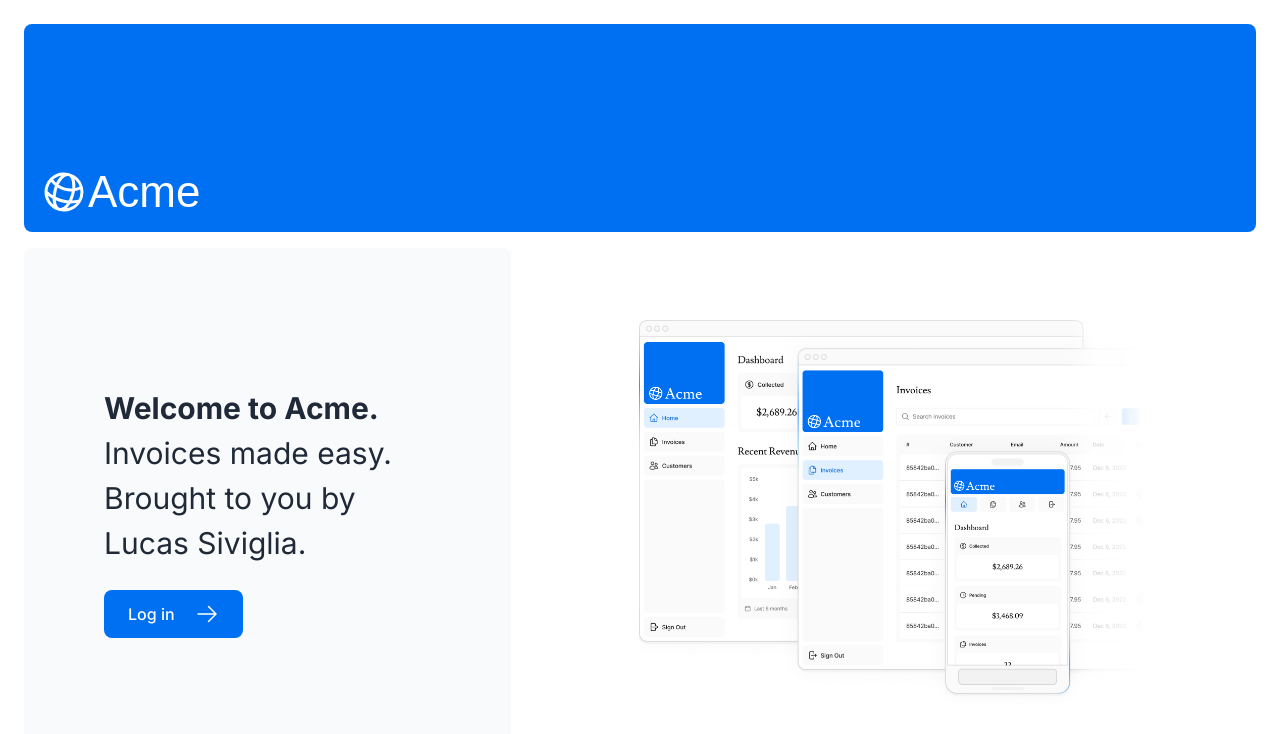
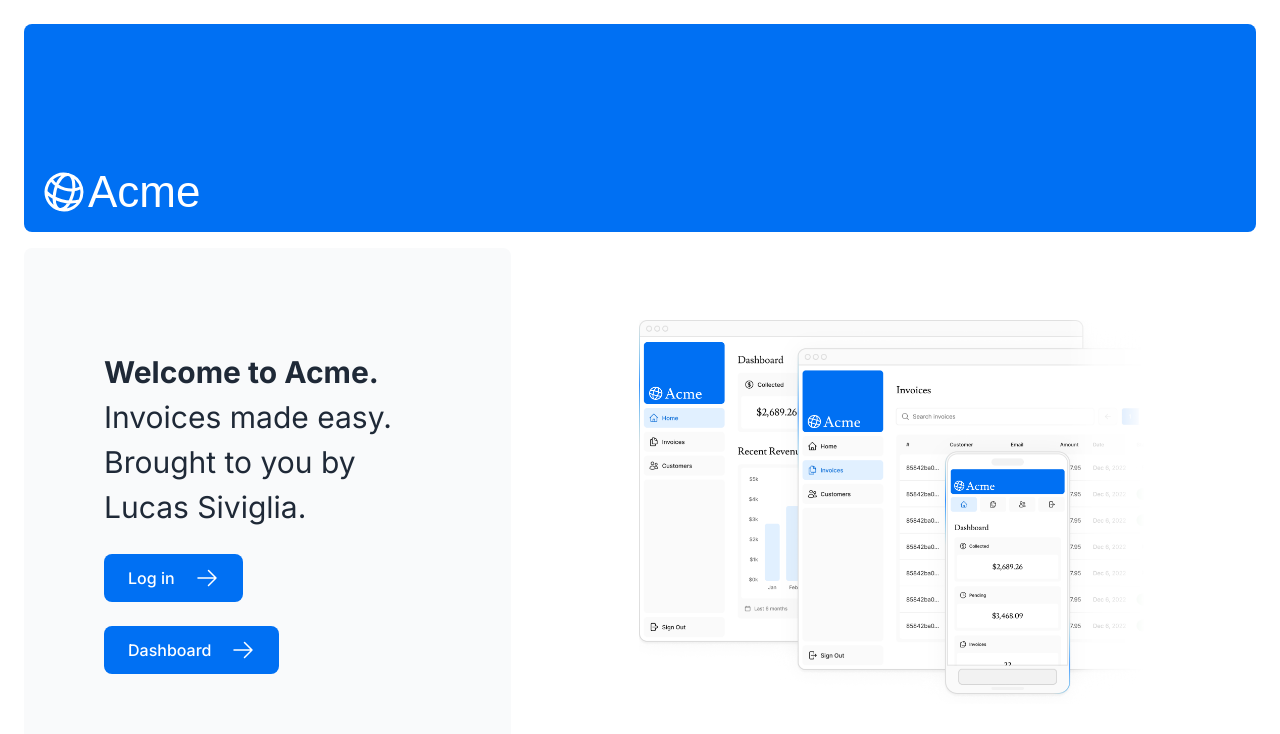
Before and after one commit to slicbutsic/next-js-invoices, a Next.js app: page / in a window 1280 px wide. Shown: the top 734 px of the page. Built offline with nearby package versions, Linux system fonts and the light colour scheme; a web font is replaced by a local one.

Commit message:
button test

```diff
--- a/app/page.tsx
+++ b/app/page.tsx
@@ -22,6 +22,12 @@ export default function Page() {
           >
             <span>Log in</span> <ArrowRightIcon className="w-5 md:w-6" />
           </Link>
+          <Link
+            href='/dashboard'
+            className="flex items-center gap-5 self-start rounded-lg bg-blue-500 px-6 py-3 text-sm font-medium text-white transition-colors hover:bg-blue-400 md:text-base"
+          >
+            <span>Dashboard</span> <ArrowRightIcon className="w-5 md:w-6" />
+          </Link>
         </div>
         <div className="flex items-center justify-center p-6 md:w-3/5 md:px-28 md:py-12">
           <Image
```
